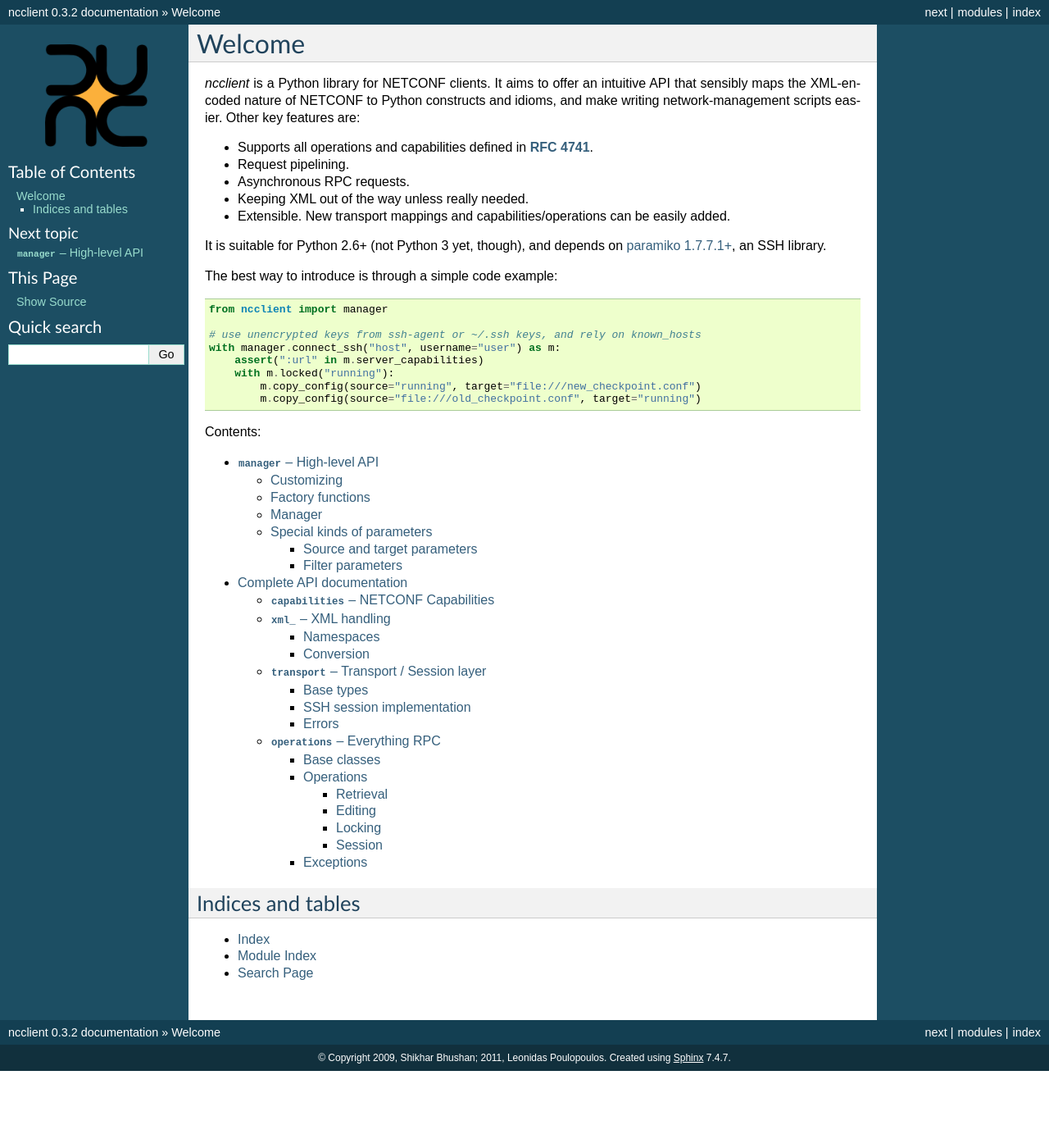
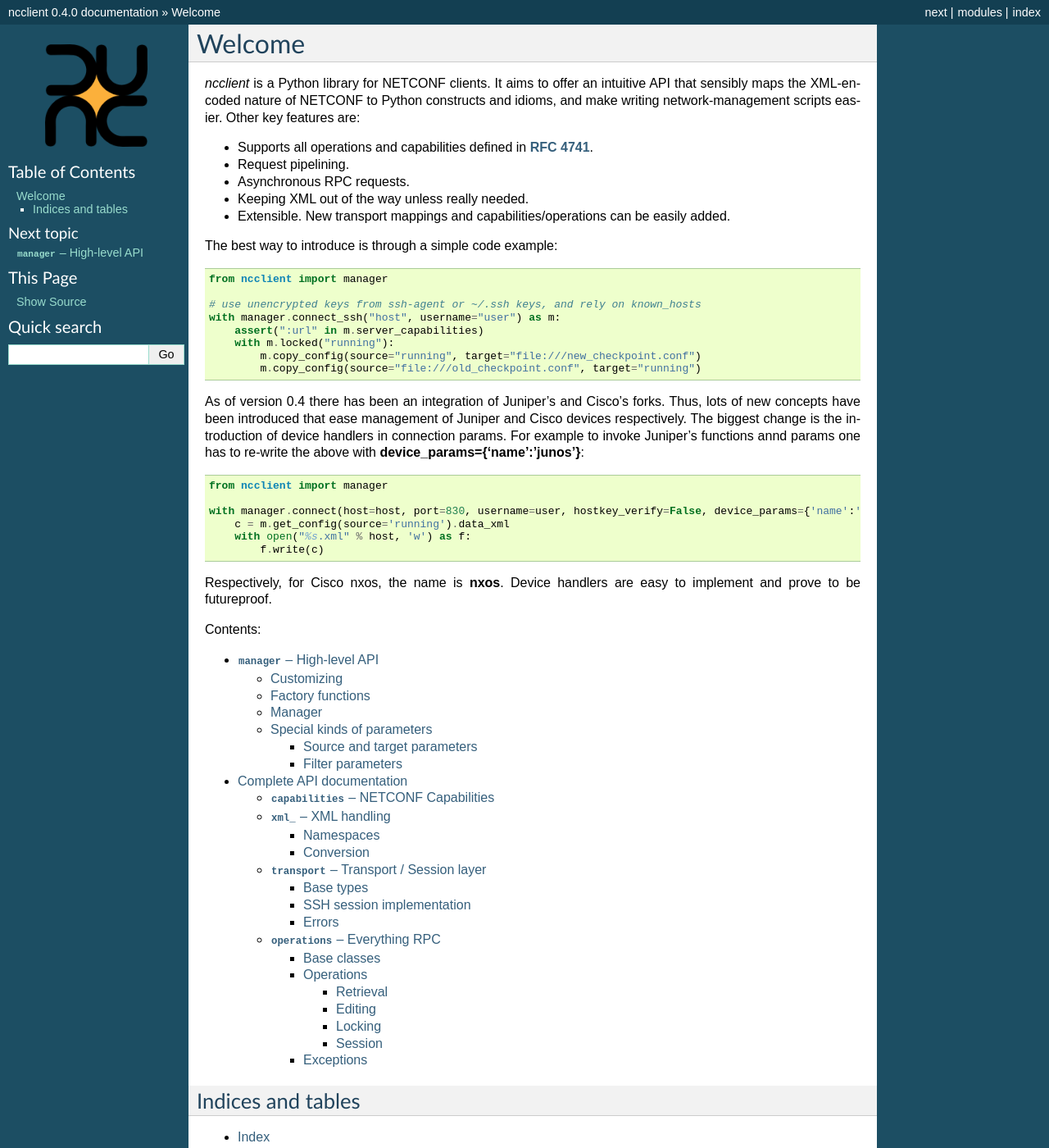
Before and after one commit to ncclient/ncclient, a Sphinx documentation site: the page built from docs/source/index.rst, in a window 1280 px wide and 1400 px high. Shown: the whole window at 82% size. Built offline with Sphinx 7.4.7, drawn with Linux system fonts in a browser that asks for light colours; formulas are drawn with MathJax 3; some of the changed text lies outside the part shown.

Commit message:
Update documentation. Make alignments for readthedocs

```diff
--- a/docs/source/conf.py
+++ b/docs/source/conf.py
@@ -16,7 +16,7 @@ import sys, os
 # If extensions (or modules to document with autodoc) are in another directory,
 # add these directories to sys.path here. If the directory is relative to the
 # documentation root, use os.path.abspath to make it absolute, like shown here.
-#sys.path.append(os.path.abspath('.'))
+sys.path.insert(0, os.path.abspath("../.."))
 
 # -- General configuration -----------------------------------------------------
 
@@ -38,16 +38,16 @@ master_doc = 'index'
 
 # General information about the project.
 project = u'ncclient'
-copyright = u'2009, Shikhar Bhushan; 2011, Leonidas Poulopoulos'
+copyright = u'2009, Shikhar Bhushan; 2011-2014, Leonidas Poulopoulos'
 
 # The version info for the project you're documenting, acts as replacement for
 # |version| and |release|, also used in various other places throughout the
 # built documents.
 #
 # The short X.Y version.
-version = '0.3.2'
+version = '0.4.0'
 # The full version, including alpha/beta/rc tags.
-release = '0.3.2'
+release = '0.4.0'
 
 # The language for content autogenerated by Sphinx. Refer to documentation
 # for a list of supported languages.
--- a/docs/source/index.rst
+++ b/docs/source/index.rst
@@ -9,8 +9,6 @@ Welcome
 * Keeping XML out of the way unless really needed.
 * Extensible. New transport mappings and capabilities/operations can be easily added.
 
-It is suitable for Python 2.6+ (not Python 3 yet, though), and depends on `paramiko 1.7.7.1+ <http://www.lag.net/paramiko/>`_, an SSH library.
-
 The best way to introduce is through a simple code example::
 
     from ncclient import manager
@@ -21,6 +19,21 @@ The best way to introduce is through a simple code example::
         with m.locked("running"):
             m.copy_config(source="running", target="file:///new_checkpoint.conf")
             m.copy_config(source="file:///old_checkpoint.conf", target="running")
+
+As of version 0.4 there has been an integration of Juniper's and Cisco's forks. Thus, lots of new concepts
+have been introduced that ease management of Juniper and Cisco devices respectively.
+The biggest change is the introduction of device handlers in connection params.
+For example to invoke Juniper's functions annd params one has to re-write the above with **device_params={'name':'junos'}**::
+
+    from ncclient import manager
+
+    with manager.connect(host=host, port=830, username=user, hostkey_verify=False, device_params={'name':'junos'}) as m:
+        c = m.get_config(source='running').data_xml
+        with open("%s.xml" % host, 'w') as f:
+            f.write(c)
+
+Respectively, for Cisco nxos, the name is **nxos**.
+Device handlers are easy to implement and prove to be futureproof.
 
 Contents:
 
--- a/docs/source/manager.rst
+++ b/docs/source/manager.rst
@@ -12,7 +12,6 @@ These attributes control what capabilties are exchanged with the NETCONF server
 
 .. autodata:: OPERATIONS
 
-.. autodata:: CAPABILITIES
 
 
 Factory functions
```
Also changed, not shown: setup.py (+16 -1 lines), 2 other files.
